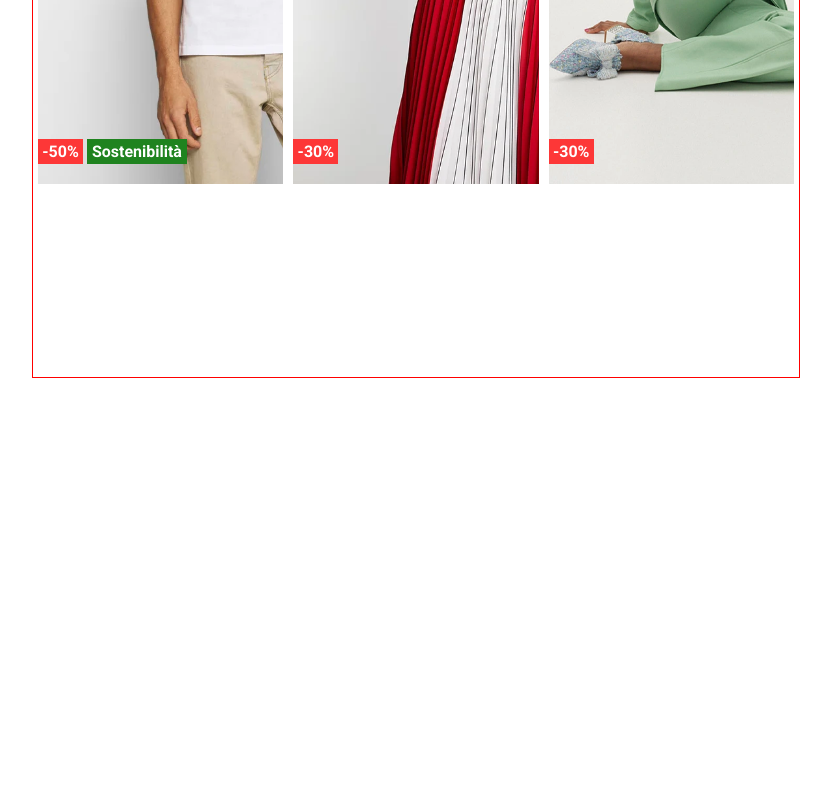
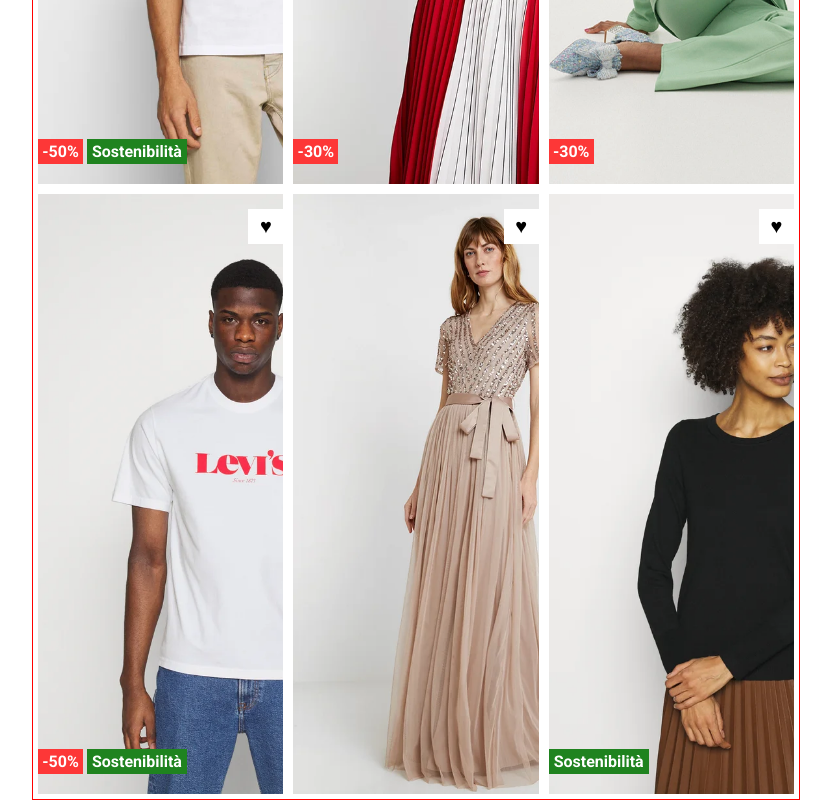
Before and after one commit to Alessandro-Rega/html-css-boolando, a plain HTML site: page index.html in a window 1280 px wide. Shown: the part 422-1222 px from the top of the page, without its empty margins (224-1055 px from the left). Before the commit the page ends 800 px from the top, so only its background shows below. Drawn offline with Linux system fonts and the light colour scheme.

Commit message:
seconda riga finalizzata

```diff
--- a/css/style.css
+++ b/css/style.css
@@ -20,7 +20,6 @@ body{
 /* definizione container larghezza */
 .container{
     width: 60%;
-    height: 800px;
     margin: 0 auto;
     border: 1px solid red;
 }
@@ -53,7 +52,18 @@ body{
     cursor: default;
 }
 
-.sconto span:last-child{
+.percentuale{
+    width: 45px;
+    height: 25px;
+    display: inline-block;
+    text-align: center;
+    line-height: 25px;
+    color: white;
+    font-weight: bold;
+    background-color: rgb(253, 55, 55);
+}
+
+.sostenibilita{
     width: 100px;
     height: 25px;
     display: inline-block;
@@ -62,17 +72,6 @@ body{
     color: white;
     font-weight: bold;
     background-color: rgb(31, 131, 31);
-}
-
-.sconto span:first-child{
-    width: 45px;
-    height: 25px;
-    display: inline-block;
-    text-align: center;
-    line-height: 25px;
-    color: white;
-    font-weight: bold;
-    background-color: rgb(253, 55, 55);
 }
 
 .prima{
@@ -108,3 +107,38 @@ body{
 .terza:hover{
     background-image: url(../img/3b.webp);
 }
+
+/* seconda riga */
+.quarta{
+    height: 600px;
+    background-image: url(../img/4.webp);
+    background-repeat: no-repeat;
+    background-size: cover;
+}
+
+.quinta{
+    height: 600px;
+    background-image: url(../img/5.webp);
+    background-repeat: no-repeat;
+    background-size: cover;
+}
+
+.sesta{
+    height: 600px;
+    background-image: url(../img/6.webp);
+    background-repeat: no-repeat;
+    background-size: cover;
+}
+
+/* seconda riga hover */
+.quarta:hover{
+    background-image: url(../img/4b.webp);
+}
+
+.quinta:hover{
+    background-image: url(../img/5b.webp);
+}
+
+.sesta:hover{
+    background-image: url(../img/6b.webp);
+}
--- a/index.html
+++ b/index.html
@@ -22,22 +22,43 @@
             <div class="prima"></div>
             <span class="preferiti">&hearts;</span>
             <div class="sconto">
-                <span>-50%</span>
-                <span>Sostenibilità</span>
+                <span class="percentuale">-50%</span>
+                <span class="sostenibilita">Sostenibilità</span>
             </div>
         </section>
         <section>
             <div class="seconda"></div>
             <span class="preferiti">&hearts;</span>
             <div class="sconto">
-                <span>-30%</span>
+                <span class="percentuale">-30%</span>
             </div>
         </section>
         <section>
             <div class="terza"></div>
             <span class="preferiti">&hearts;</span>
             <div class="sconto">
-                <span>-30%</span>
+                <span class="percentuale">-30%</span>
+            </div>
+        </section>
+
+        <!-- seconda riga -->
+        <section>
+            <div class="quarta"></div>
+            <span class="preferiti">&hearts;</span>
+            <div class="sconto">
+                <span class="percentuale">-50%</span>
+                <span class="sostenibilita">Sostenibilità</span>
+            </div>
+        </section>
+        <section>
+            <div class="quinta"></div>
+            <span class="preferiti">&hearts;</span>
+        </section>
+        <section>
+            <div class="sesta"></div>
+            <span class="preferiti">&hearts;</span>
+            <div class="sconto">
+                <span class="sostenibilita">Sostenibilità</span>
             </div>
         </section>
     </div>
```
